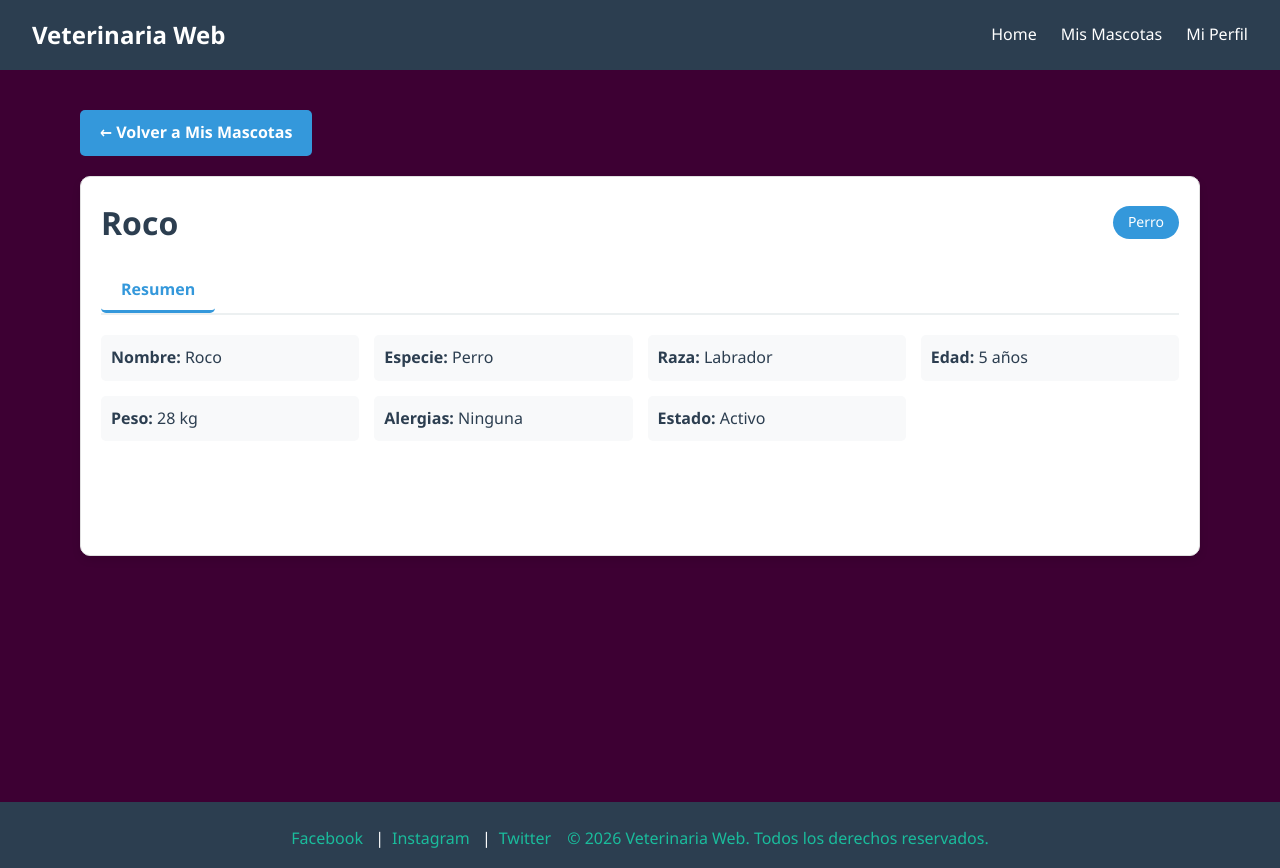
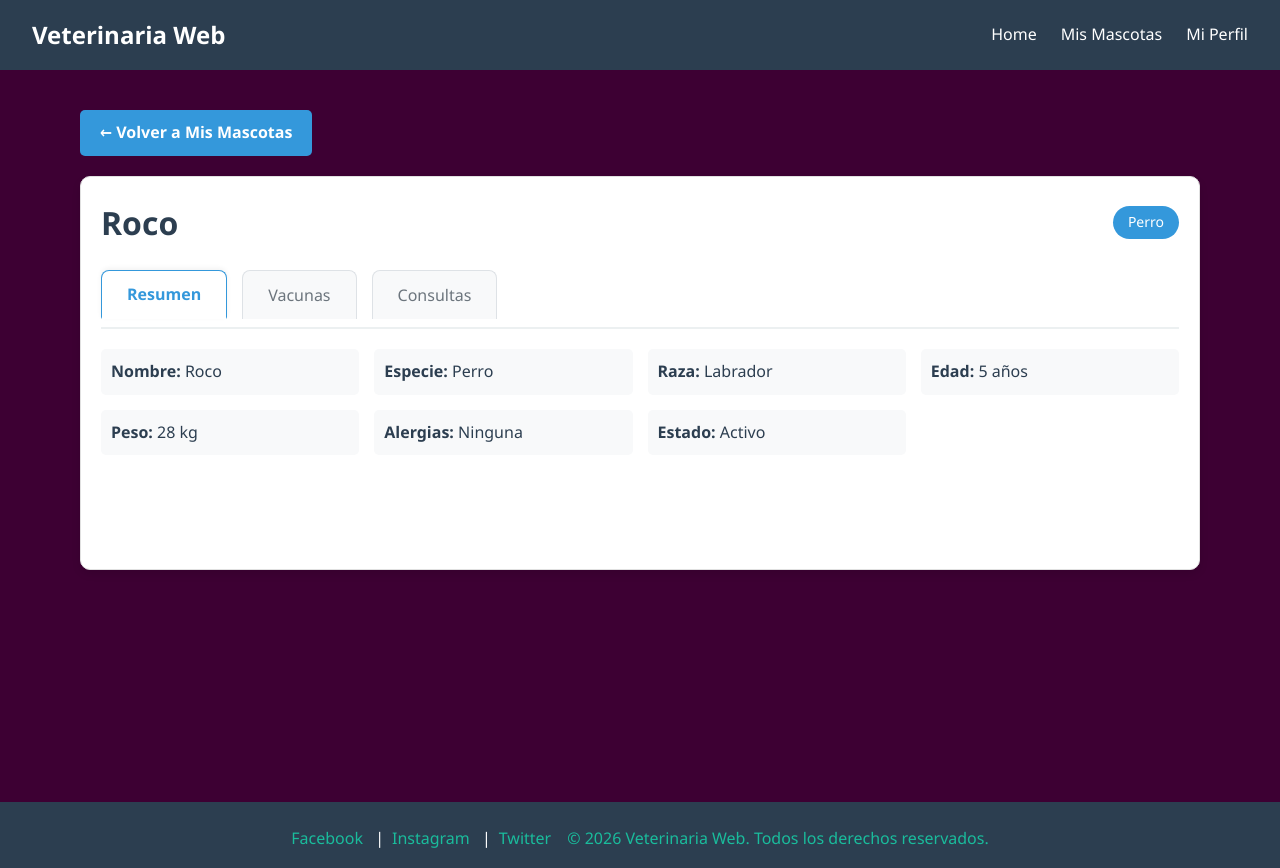
Before and after one commit to JotaM051/veterinaria-app-react, a React (Create React App) app: page /pet/1 in a window 1280 px wide. Built offline with nearby package versions, Linux system fonts and the light colour scheme.

Commit message:
Cambios en el PetProfile

```diff
--- a/src/pages/PetProfile.jsx
+++ b/src/pages/PetProfile.jsx
@@ -149,28 +149,43 @@ const styles = {
     borderRadius: "20px",
     fontSize: "14px",
   },
-  tabs: {
+   tabs: {
     display: "flex",
+    gap: "10px",
     borderBottom: "2px solid #ecf0f1",
     marginBottom: "20px",
+    paddingBottom: "10px",
   },
   tab: {
-    padding: "10px 20px",
-    backgroundColor: "transparent",
-    border: "none",
+    padding: "12px 25px",
+    backgroundColor: "#f8f9fa",
+    border: "1px solid #dee2e6",
+    borderBottom: "none",
+    borderRadius: "8px 8px 0 0",
     cursor: "pointer",
     fontSize: "16px",
     fontWeight: "500",
+    color: "#6c757d",
+    transition: "all 0.3s ease",
+    marginRight: "5px",
+    position: "relative",
+    bottom: "-2px",
   },
   activeTab: {
-    padding: "10px 20px",
-    backgroundColor: "transparent",
-    border: "none",
+    padding: "12px 25px",
+    backgroundColor: "#ffffff",
+    border: "1px solid #3498db",
+    borderBottom: "2px solid white",
+    borderRadius: "8px 8px 0 0",
     cursor: "pointer",
     fontSize: "16px",
     fontWeight: "bold",
-    borderBottom: "3px solid #3498db",
     color: "#3498db",
+    transition: "all 0.3s ease",
+    marginRight: "5px",
+    position: "relative",
+    bottom: "-2px",
+    boxShadow: "0 -2px 5px rgba(0,0,0,0.05)",
   },
   tabContent: {
     minHeight: "200px",
```
